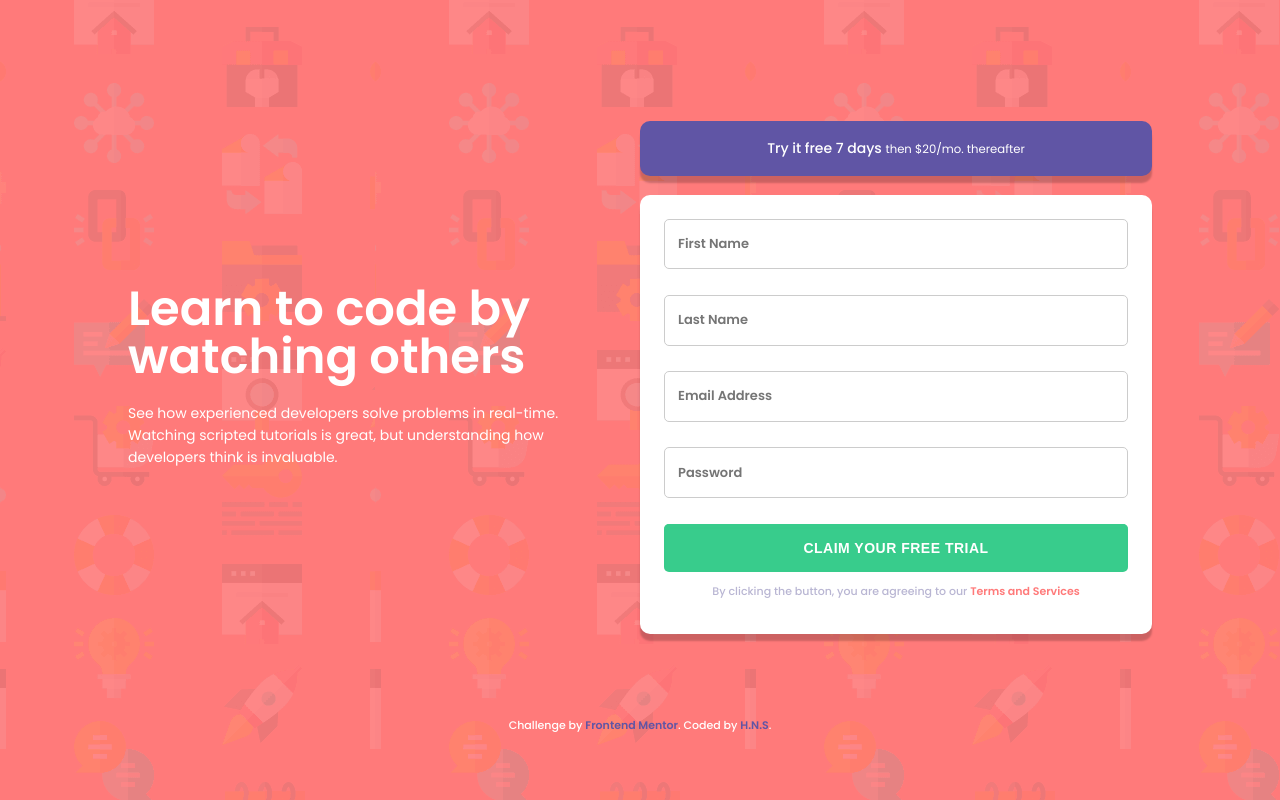
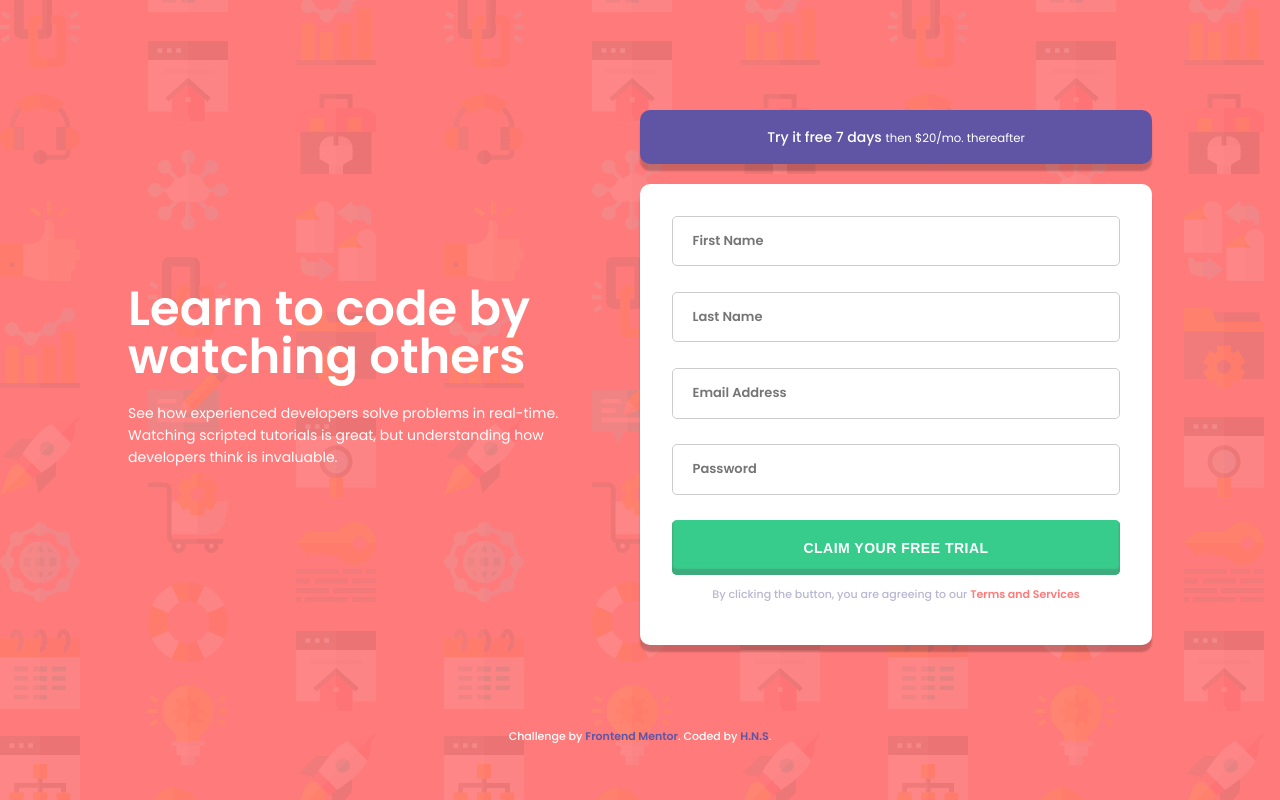
Before and after one commit to hns-dev/frontendMentor-intro-component-with-sign-up-form, a plain HTML site: page index.html in a window 1280 px wide. Drawn offline with Linux system fonts and the light colour scheme.

Commit message:
Added more styles for form elements.

```diff
--- a/CSS/style.scss
+++ b/CSS/style.scss
@@ -26,9 +26,10 @@ a {
 
 .btn {
   display: inline-block;
+  outline: none;
   border: none;
   border-radius: 5px;
-  padding: 1rem 2rem;
+  padding: 1.2rem 2rem;
   background: $green;
   color: #ffffff;
   // font-family: sans-serif;
@@ -36,9 +37,10 @@ a {
   // line-height: 1;
   cursor: pointer;
   text-align: center;
-  transition: background 250ms ease-in-out, transform 150ms ease;
+  transition: all 250ms ease-in-out, transform 150ms ease;
   -webkit-appearance: none;
   -moz-appearance: none;
+  // transform: scale(0.9);
 }
 
 body {
@@ -49,7 +51,8 @@ body {
 }
 
 section {
-  background: $red url("../images/bg-intro-mobile.png");
+  background: $red url("../images/bg-intro-mobile.png") no-repeat;
+  background-size: cover;
   text-align: center;
   padding: 4em 0 0;
 
@@ -101,6 +104,10 @@ section {
     // }
   }
 
+  a.btn:hover {
+    background: hsl(248, 43%, 59%);
+  }
+
   form {
     margin: 1.2em 0;
     background: white;
@@ -135,13 +142,33 @@ section {
 
     input {
       width: 100%;
-      padding: 1.1em 1em;
+      padding: 1.1em 1.5em;
+      outline: none;
       border: 1px solid #ccc;
       border-radius: 5px;
       color: $dark-blue;
       font-weight: 600;
       font-size: 13px;
       font-family: $font-family;
+    }
+
+    input:focus {
+      border: 1px solid $dark-blue;
+    }
+
+    input:-webkit-autofill,
+    input:-webkit-autofill:hover,
+    input:-webkit-autofill:focus,
+    textarea:-webkit-autofill,
+    textarea:-webkit-autofill:hover,
+    textarea:-webkit-autofill:focus,
+    select:-webkit-autofill,
+    select:-webkit-autofill:hover,
+    select:-webkit-autofill:focus,
+    input:valid {
+      border: 1px solid $dark-blue;
+      // -webkit-text-fill-color: $dark-grayish-red;
+      transition: background-color 5000s ease-in-out 0s;
     }
 
     .btn {
@@ -151,7 +178,11 @@ section {
       letter-spacing: 0.5px;
       font-size: 14px;
       // inset shadow isn't working
-      box-shadow: inset 0 3px 2px 0 rgba(56, 204, 140, 0.8);
+      box-shadow: inset 0 -5px 1.5px 1px hsl(154, 46%, 46%);
+    }
+
+    .btn:hover {
+      background: hsl(154, 48%, 51%);
     }
 
     p {
@@ -220,7 +251,8 @@ footer {
 
 @media (min-width: 1010px) {
   section {
-    // padding: 4em 0 ;
+    background: $red url("../images/bg-intro-desktop.png") no-repeat;
+    background-size: cover;
     .container {
       width: 80%;
 
@@ -248,6 +280,10 @@ footer {
     .trial-subscription {
       grid-column: 2/4;
       grid-row: 1/3;
+    }
+
+    form {
+      padding: 2em;
     }
 
     footer {
--- a/index.html
+++ b/index.html
@@ -26,25 +26,25 @@
 
       <form novalidate>
         <div class="form-control">
-          <input type="text" placeholder="First Name" id="first-name" required>
+          <input type="text" placeholder="First Name" aria-label="first name" id="first-name" required>
           <img src="images/icon-error.svg" alt="error icon" class="error-icon">
           <span class="error-msg fname" aria-live="polite"></span>
         </div>
 
         <div class="form-control">
-          <input type="text" placeholder="Last Name" id="last-name" required>
+          <input type="text" placeholder="Last Name" aria-label="last name" id="last-name" required>
           <img src="images/icon-error.svg" alt="error icon" class="error-icon">
           <span class="error-msg lname" aria-live="polite"></span>
         </div>
 
         <div class="form-control">
-          <input type="email" placeholder="Email Address" id="mail" required>
+          <input type="email" placeholder="Email Address" aria-label="email address" id="mail" required>
           <img src="images/icon-error.svg" alt="error icon" class="error-icon">
           <span class="error-msg email" aria-live="polite"></span>
         </div>
 
         <div class="form-control">
-          <input type="password" placeholder="Password" id="password" required>
+          <input type="password" placeholder="Password" aria-label="password" id="password" required>
           <img src="images/icon-error.svg" alt="error icon" class="error-icon">
           <span class="error-msg password" aria-live="polite"></span>
         </div>
```
Also changed, not shown: CSS/style.css, 1 other file.
